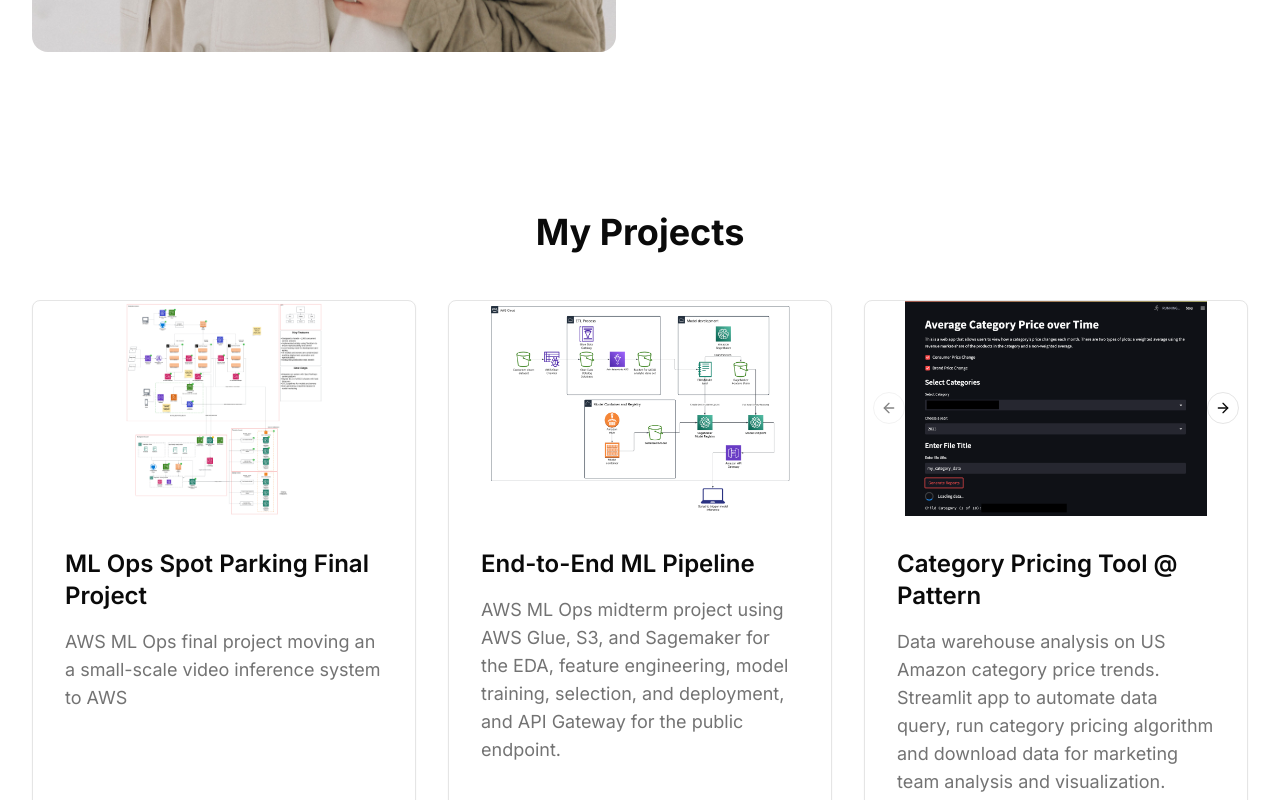
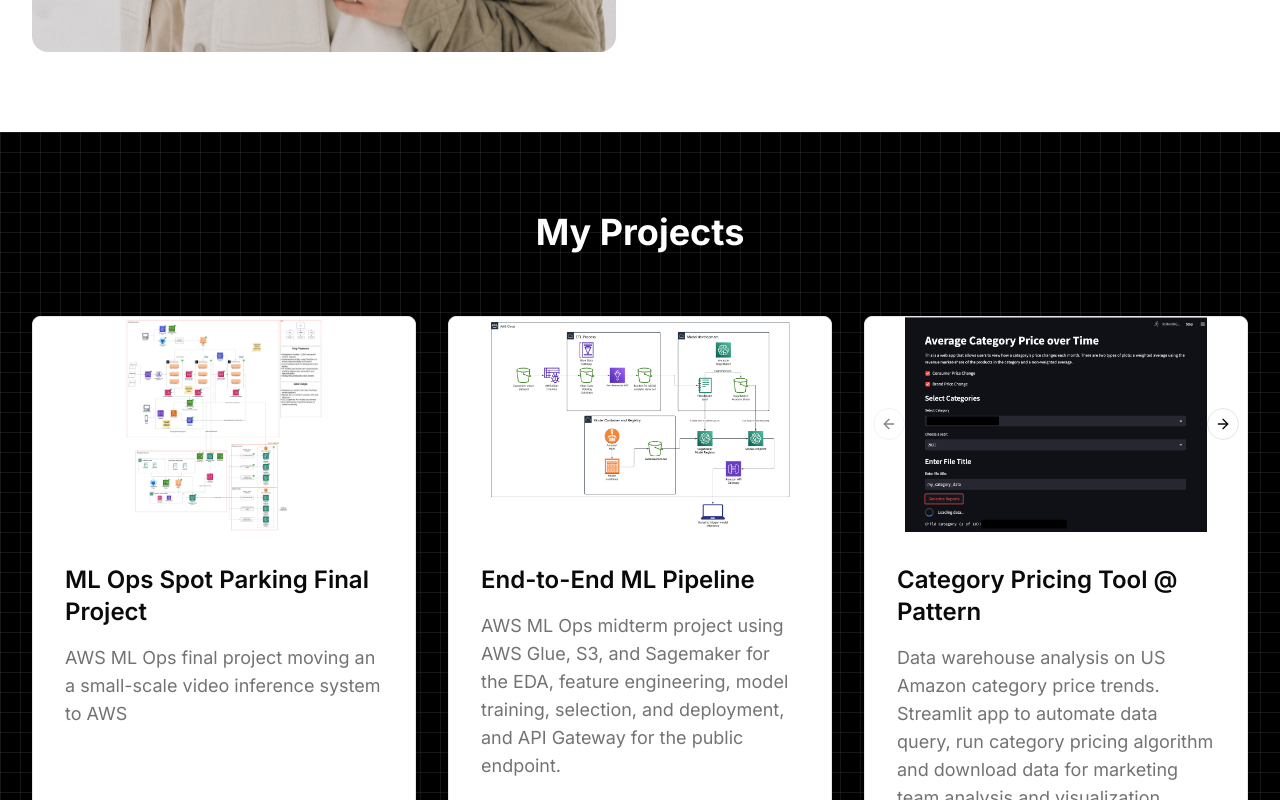
Before and after one commit to brayway05/portfolio, a Next.js app: page / in a window 1280 px wide. Shown: the part 1500-2300 px from the top of the page. Built offline with nearby package versions, Linux system fonts and the light colour scheme; no server answers.

Commit message:
added cool grid on my projects section

```diff
--- a/app/page.tsx
+++ b/app/page.tsx
@@ -169,13 +169,19 @@ export default function Home() {
       </section>
 
       {/* Projects Section */}
-      <section className="mx-auto max-w-7xl px-4 py-20 md:px-6 lg:px-8">
-        <h2 className="mb-12 text-center text-4xl font-bold">My Projects</h2>
+      <section className="relative py-20">
+        <div className="absolute inset-0 z-0 bg-black bg-[linear-gradient(rgba(75,75,75,0.3)_1px,transparent_1px),linear-gradient(to_right,rgba(75,75,75,0.3)_1px,transparent_1px)] bg-[size:20px_20px]" />
+
+        <div className="relative z-10 mx-auto max-w-7xl px-4 md:px-6 lg:px-8">
+          <div className="mb-16 text-center">
+            <h2 className="mb-4 text-4xl font-bold text-white">My Projects</h2>
+          </div>
+
           <div className="grid gap-8 md:grid-cols-2 lg:grid-cols-3">
             {projects.map((project, index) => (
               <Card
                 key={index}
-              className="transform overflow-hidden transition-transform hover:scale-110"
+                className="transform overflow-hidden shadow-lg transition-all duration-300 hover:scale-105 hover:shadow-xl"
               >
                 {!project.customComponent && !project.pdf && (
                   <Carousel className="w-full">
@@ -236,6 +242,7 @@ export default function Home() {
               </Card>
             ))}
           </div>
+        </div>
       </section>
     </main>
   );
```
Lines whose indentation alone changed are shown as unchanged.
